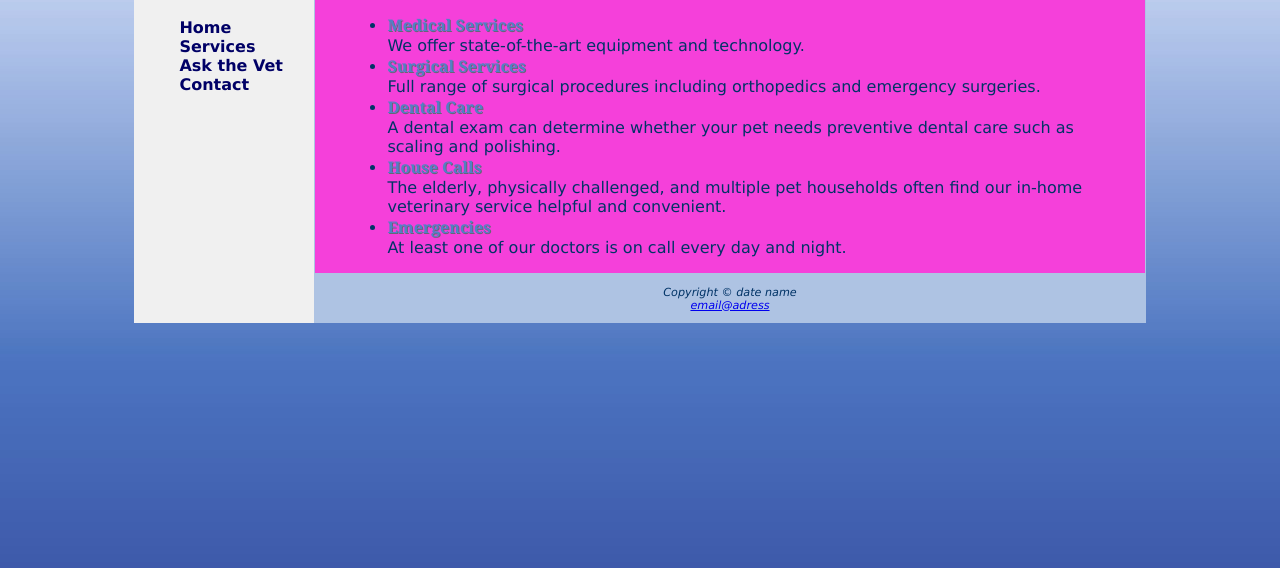
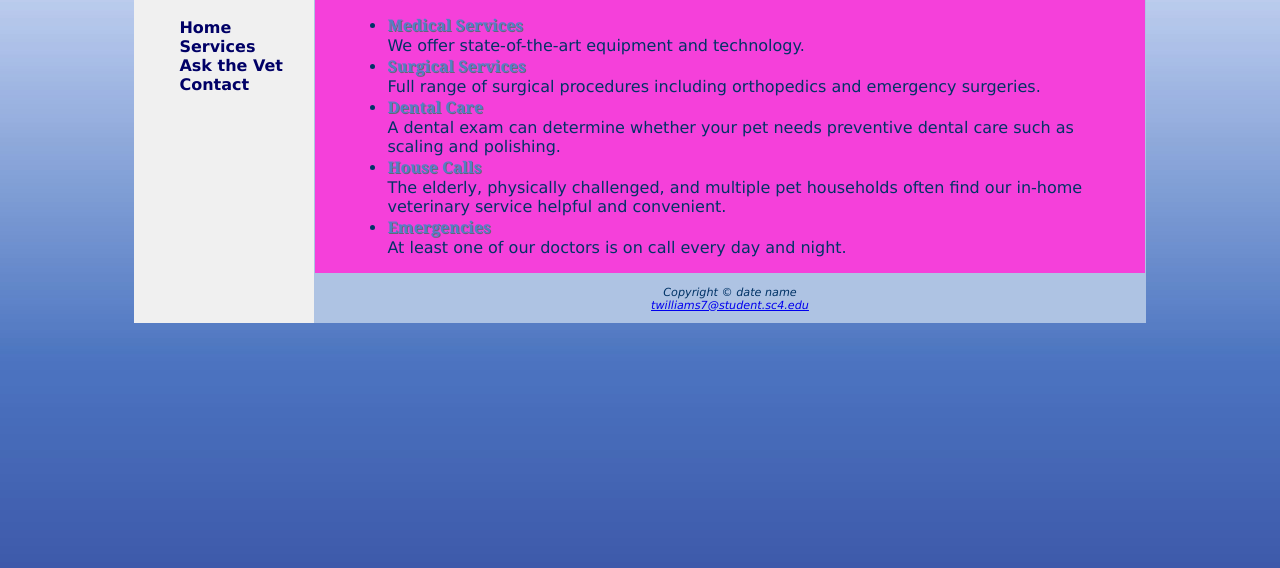
Before and after one commit to PaeraHTMLSchool/Figaro2, a plain HTML site: page html/services.html in a window 1280 px wide. Shown: the part 174-742 px from the top of the page. Drawn offline with Linux system fonts and the light colour scheme; files that its build step writes are made by us from their sources; files whose address does not match are found by name.

Commit message:
I did ur mom

```diff
--- a/CSS/catclinic.css
+++ b/CSS/catclinic.css
@@ -1,5 +1,5 @@
 /* Figaro Cat Clinic SAMPLE CSS */
-/* Rev: CF, AC, ?your name here? */
+/* Rev: CF, AC, Troy Williams */
 
 * { box-sizing: border-box; }
 header, nav, main, footer { display: block; }
--- a/html/services.html
+++ b/html/services.html
@@ -4,7 +4,7 @@
 <head>
 <title>Figaro Cat Clinic Services</title>
 <meta charset="utf-8">
-<link rel="stylesheet" href="catclinic.css">
+<link rel="stylesheet" href="/CSS/catclinic.css">
 </head>
 <body>
 <div id="wrapper">
@@ -35,7 +35,7 @@ At least one of our doctors is on call every day and night.</li>
 </main>
 <footer>
 Copyright &copy; date name<br>
-<a href="mailto:oliver@Figarocc.com">email@adress</a>
+<a href="mailto:twilliams7@student.sc4.edu">twilliams7@student.sc4.edu</a>
 </footer>
 </div>
 </body>
```
Also changed, not shown: html/askvet.html (+2 -2 lines), html/contact.html (+1 -1 lines), html/index.html (+2 -1 lines).
